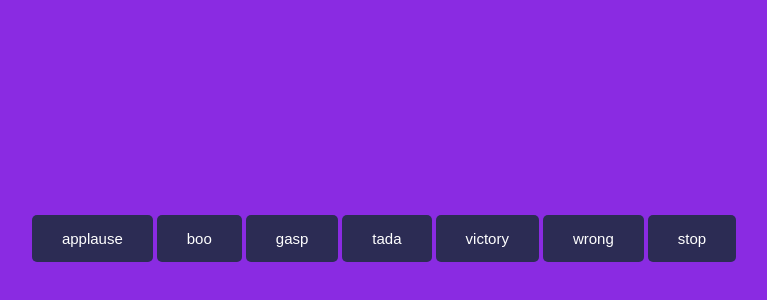
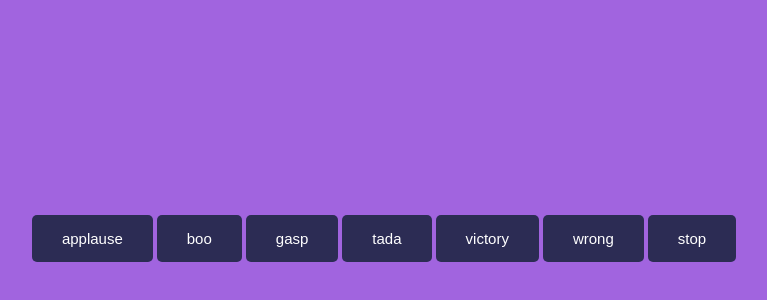
Before and after one commit to acciojob/Soundbar-borrolla, a website: page main.html in a window 1280 px wide. Shown: the part 162-462 px from the top of the page, without its empty margins (256-1023 px from the left). Drawn offline with Linux system fonts and the light colour scheme.

Commit message:
created a submission

```diff
--- a/styles.css
+++ b/styles.css
@@ -1,11 +1,12 @@
 /*  your css code here. If applicable */
 body{
+	background-color: rgb(161, 100, 223);
 	display: flex;
 	justify-content: center;
 	align-items: center;
 	height: 100vh;
 	margin : 0;
-	background-color: blueViolet;
+
 }
 
 .buttons{
```
